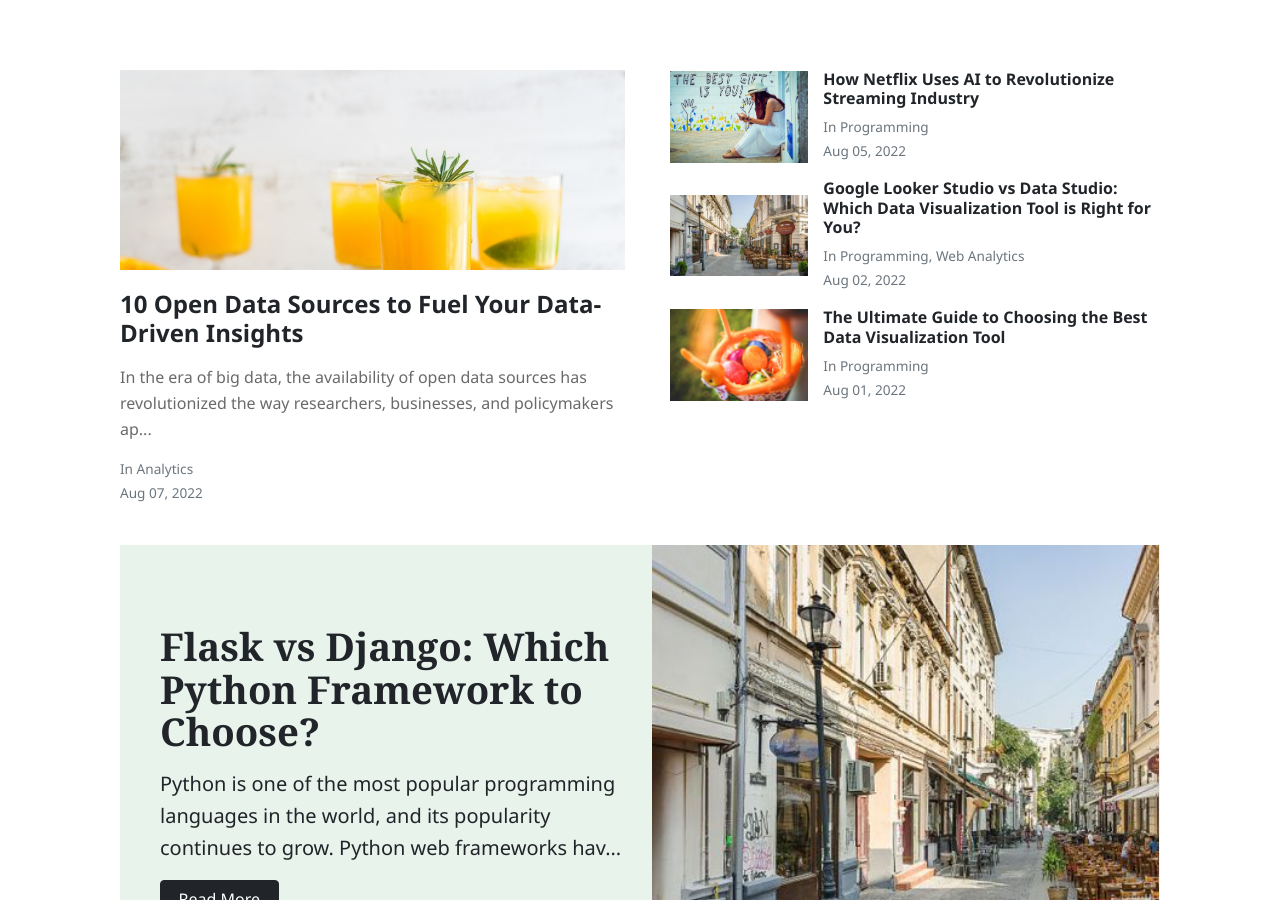
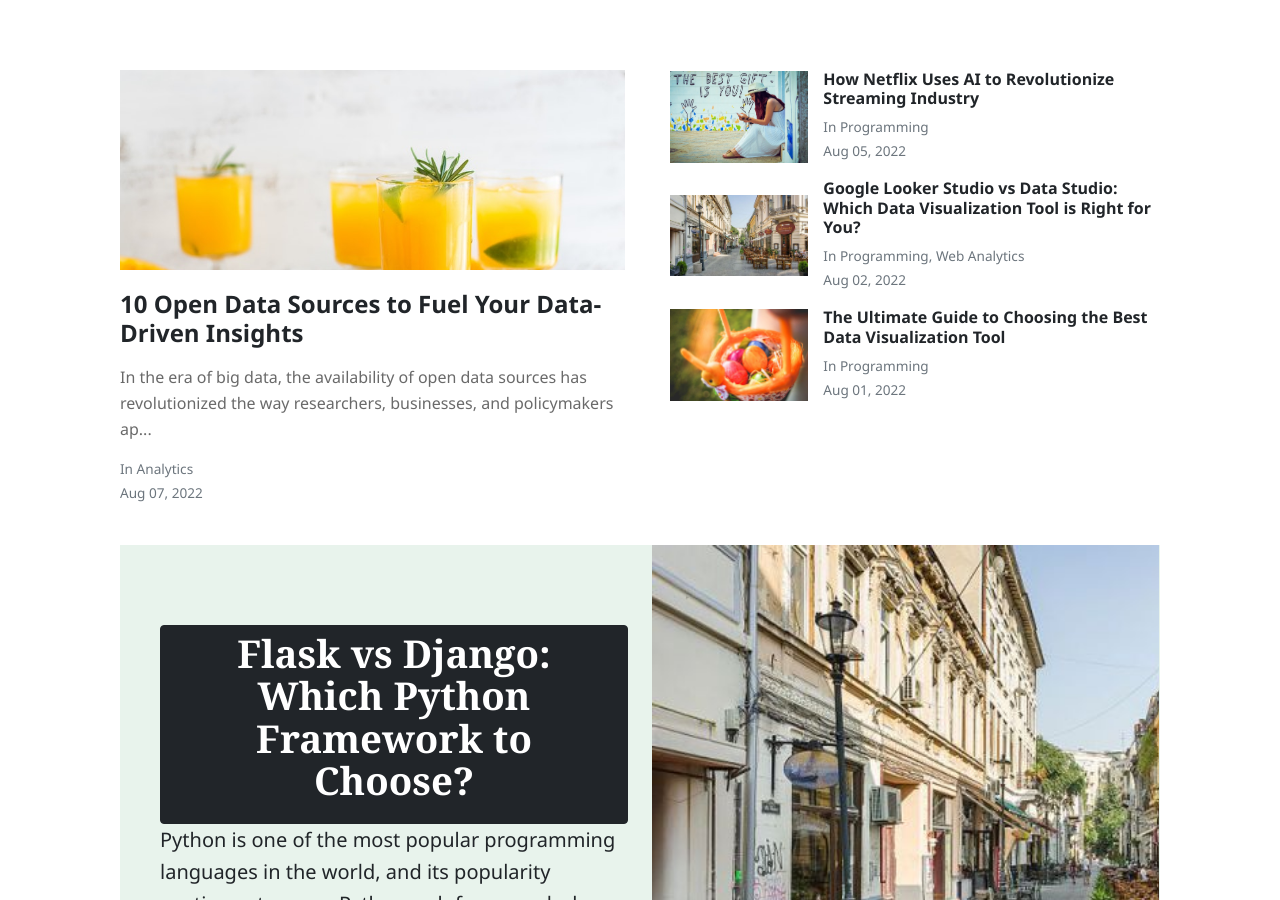
Before and after one commit to victorjohnsonk/victorjohnsonblog.github.io, a Jekyll site: the page built from index.html, in a window 1280 px wide and 900 px high. Built offline with Jekyll 4.4.1, drawn with Linux system fonts in a browser that asks for light colours; nearby versions of some CDN libraries; the list of posts is cut into pages by our own code.

Commit message:
Update index.html

```diff
--- a/index.html
+++ b/index.html
@@ -140,7 +140,9 @@ description: 'Open Data Blog | A blog on open data, datasets, data science, stat
     <div class="pl-4 pr-0 h-100 tofront">
         <div class="row justify-content-between">
             <div class="col-md-6 pt-6 pb-6 pr-lg-4 align-self-center">
+                <a href="{{site.baseurl}}{{post.url}}" class="btn btn-dark">
                 <h1 class="mb-3">{{post.title}}</h1>
+                    </a>
                 <p class="mb-3 lead">
                     {{ post.excerpt | strip_html | strip_newlines | truncate: 136 }}
                 </p>
```
